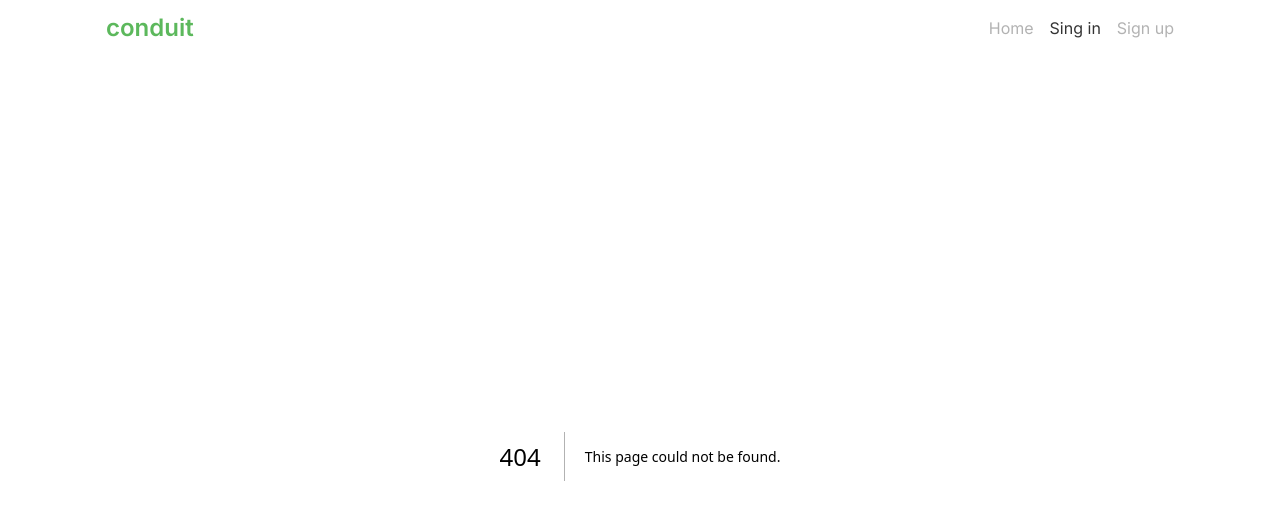
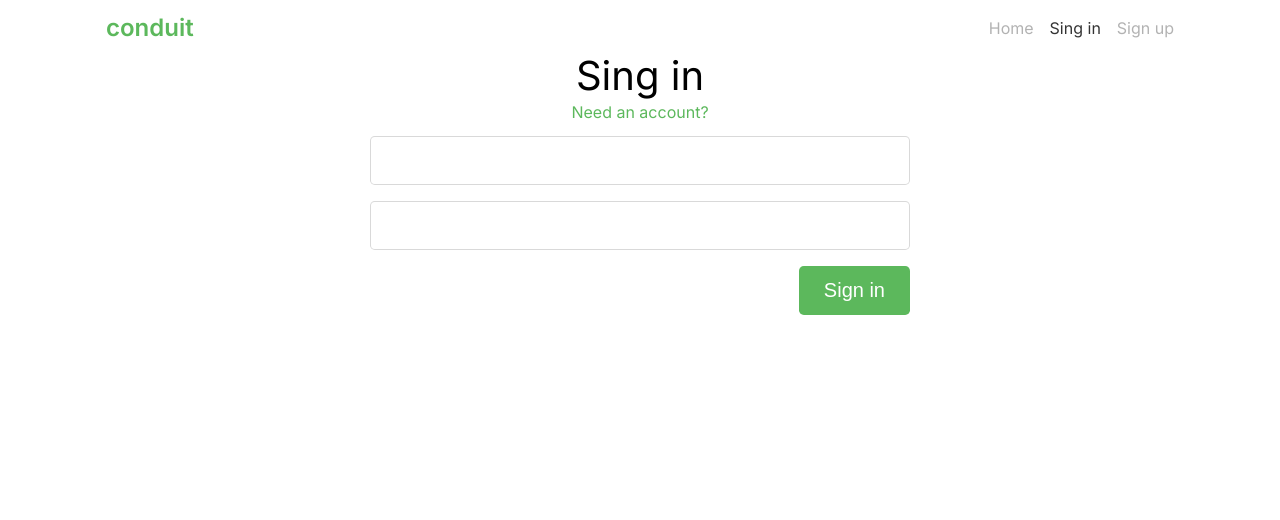
Before and after one commit to nktaonop/conduit2.0, a Next.js app: page /sign-in in a window 1280 px wide. Before the commit this address had no page. Shown: the top 520 px of the page. Built offline with nearby package versions, Linux system fonts and the light colour scheme.

Commit message:
added sign-in form

```diff
--- a/package.json
+++ b/package.json
@@ -9,10 +9,12 @@
     "lint": "next lint"
   },
   "dependencies": {
+    "axios": "^1.7.2",
     "clsx": "^2.1.1",
     "next": "14.2.3",
     "react": "^18",
     "react-dom": "^18",
+    "react-hook-form": "^7.51.5",
     "sass": "^1.77.4"
   },
   "devDependencies": {
--- /dev/null
+++ b/src/app/sign-in/page.tsx
@@ -0,0 +1,49 @@
+'use client'
+import Link from 'next/link'
+import { SubmitHandler, useForm } from 'react-hook-form'
+import { Route } from '@/constants/common.constants'
+import { signIn } from '@/services/auth'
+import { AuthLogin } from '@/interfaces/auth'
+import s from './sing-in.module.scss'
+import { useRouter } from 'next/navigation'
+
+const SignInPage = () => {
+  const { register, handleSubmit } = useForm<AuthLogin>()
+  const router = useRouter()
+
+  const onSubmit: SubmitHandler<AuthLogin> = (data) => {
+    try {
+      signIn(data)
+      router.push(Route.HOME)
+    } catch (error) {
+      console.log(error)
+    }
+  }
+
+  return (
+    <>
+      <h1 className={s.title}>Sing in</h1>
+      <p className={s.link}>
+        <Link href={Route.SIGN_UP}>Need an account?</Link>
+      </p>
+      <form className={s.form} onSubmit={handleSubmit(onSubmit)}>
+        <input
+          className="auth_input"
+          type="text"
+          {...register('email', { required: true })}
+        />
+        <input
+          className="auth_input"
+          type="password"
+          {...register('password', { required: true })}
+        />
+
+        <button className="auth_button" type="submit">
+          Sign in
+        </button>
+      </form>
+    </>
+  )
+}
+
+export default SignInPage
--- /dev/null
+++ b/src/app/sign-in/sing-in.module.scss
@@ -0,0 +1,25 @@
+@import '../../styles/variables.scss';
+
+.title {
+  text-align: center;
+  font-size: 2.5rem;
+  margin-bottom: 0.5rem;
+}
+
+.link {
+  text-align: center;
+  color: $primary_color;
+  margin-bottom: 1rem;
+
+  &:hover {
+    color: $primary_hover_color;
+    text-decoration: underline;
+  }
+}
+
+.form {
+  display: flex;
+  flex-direction: column;
+  margin: 0 auto;
+  max-width: 540px;
+}
--- /dev/null
+++ b/src/interfaces/auth.ts
@@ -0,0 +1,4 @@
+export interface AuthLogin {
+  email: string
+  password: string
+}
--- /dev/null
+++ b/src/providers/http.ts
@@ -0,0 +1,13 @@
+import axios from 'axios'
+
+const baseUrl = 'https://api.realworld.io/api'
+
+const http = axios.create()
+
+http.interceptors.request.use((config) => {
+  config.baseURL = baseUrl
+
+  return config
+})
+
+export { http }
--- /dev/null
+++ b/src/services/auth.ts
@@ -0,0 +1,6 @@
+import { AuthLogin } from '@/interfaces/auth'
+import { http } from '@/providers/http'
+
+export const signIn = async (data: AuthLogin) => {
+  await http.post('/users/login', { user: data })
+}
--- a/src/styles/global.scss
+++ b/src/styles/global.scss
@@ -147,3 +147,28 @@ a {
   color: inherit;
   text-decoration: none;
 }
+
+.auth_input {
+  padding: 0.75rem 1.5rem;
+  font-size: 1.25rem;
+  border-radius: 0.3rem;
+  margin-bottom: 1rem;
+  border: 1px solid rgba(0, 0, 0, 0.15);
+}
+
+.auth_button {
+  color: $white_color;
+  background-color: $primary_color;
+  border-color: $primary_color;
+  padding: 0.75rem 1.5rem;
+  font-size: 1.25rem;
+  border-radius: 0.3rem;
+  border: 1px solid transparent;
+  align-self: flex-end;
+  max-width: 112px;
+
+  &:hover {
+    color: $white_color;
+    background-color: $primary_hover_color;
+  }
+}
--- a/src/styles/variables.scss
+++ b/src/styles/variables.scss
@@ -1,3 +1,5 @@
+$white_color: #fff;
 $primary_color: #5cb85c;
+$primary_hover_color: #449d44;
 $nav_items_color: rgba(0, 0, 0, 0.3);
 $nav_items_hover_color: rgba(0, 0, 0, 0.8);
```
Also changed, not shown: src/app/sing-up/page.tsx (added, +7 -0 lines), src/app/sing-up/sign-up.module.scss (added), 1 other file (tests, documents, lock files or other folders).
